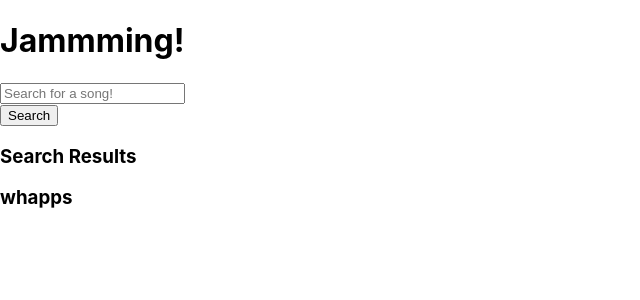
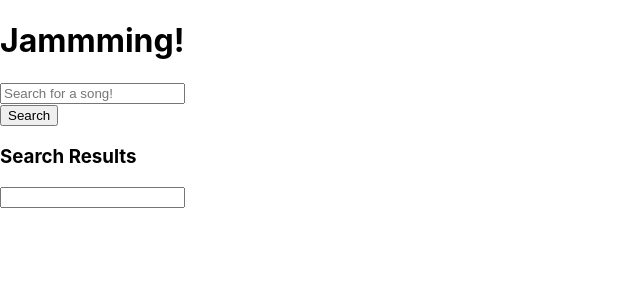
Before and after one commit to huynh-ivan/jammming, a React (Create React App) app: page / in a window 1280 px wide. Shown: the top 300 px of the page, without its empty margins (0-640 px from the left). Built offline with nearby package versions, Linux system fonts and the light colour scheme.

Commit message:
Add ability to edit playlist name

```diff
--- a/src/components/App.js
+++ b/src/components/App.js
@@ -38,6 +38,13 @@ function App() {
     ))
   }
 
+  const setPlaylistName = (newName) => {
+    setPlaylist(prevPlaylist => ({
+      ...prevPlaylist,
+      name: { newName }
+    }))
+  }
+
   return (
     <div>
       <form onSubmit={handleSubmit}>
@@ -53,6 +60,7 @@ function App() {
         addToPlaylist={addToPlaylist} />
       <Playlist
         playlist={playlist}
+        setPlaylistName={setPlaylistName}
         removeFromPlaylist={removeFromPlaylist} />
     </div>
   );
--- a/src/components/Playlist.js
+++ b/src/components/Playlist.js
@@ -2,10 +2,10 @@ import React from "react";
 import Tracklist from "./Tracklist";
 
 
-function Playlist({ playlist, removeFromPlaylist }) {
+function Playlist({ playlist, removeFromPlaylist, setPlaylistName }) {
   return (
     <div>
-      <h3>{playlist.name}</h3>
+      <input onChange={(e) => setPlaylistName(e.target.value)}>{playlist.name.value}</input>
       <Tracklist
         tracklist={playlist.tracklist}
         action={removeFromPlaylist}
```
